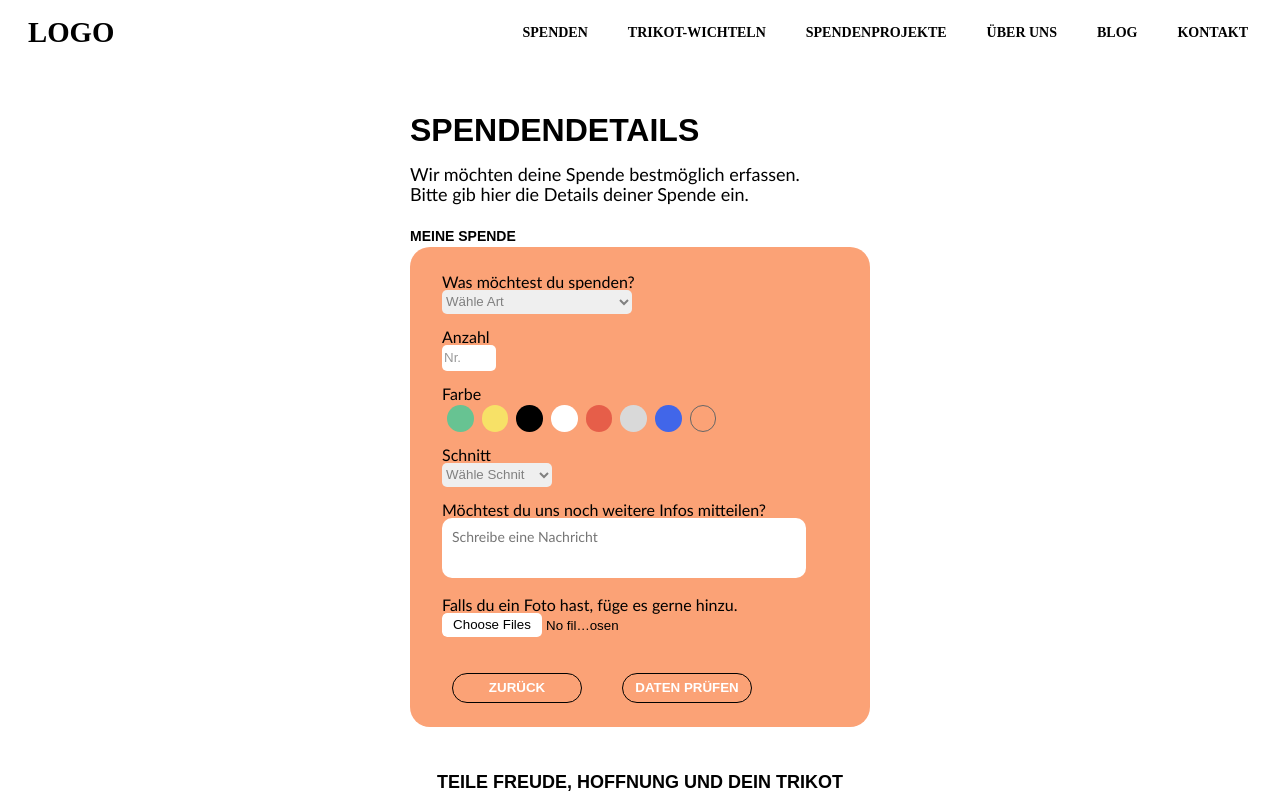
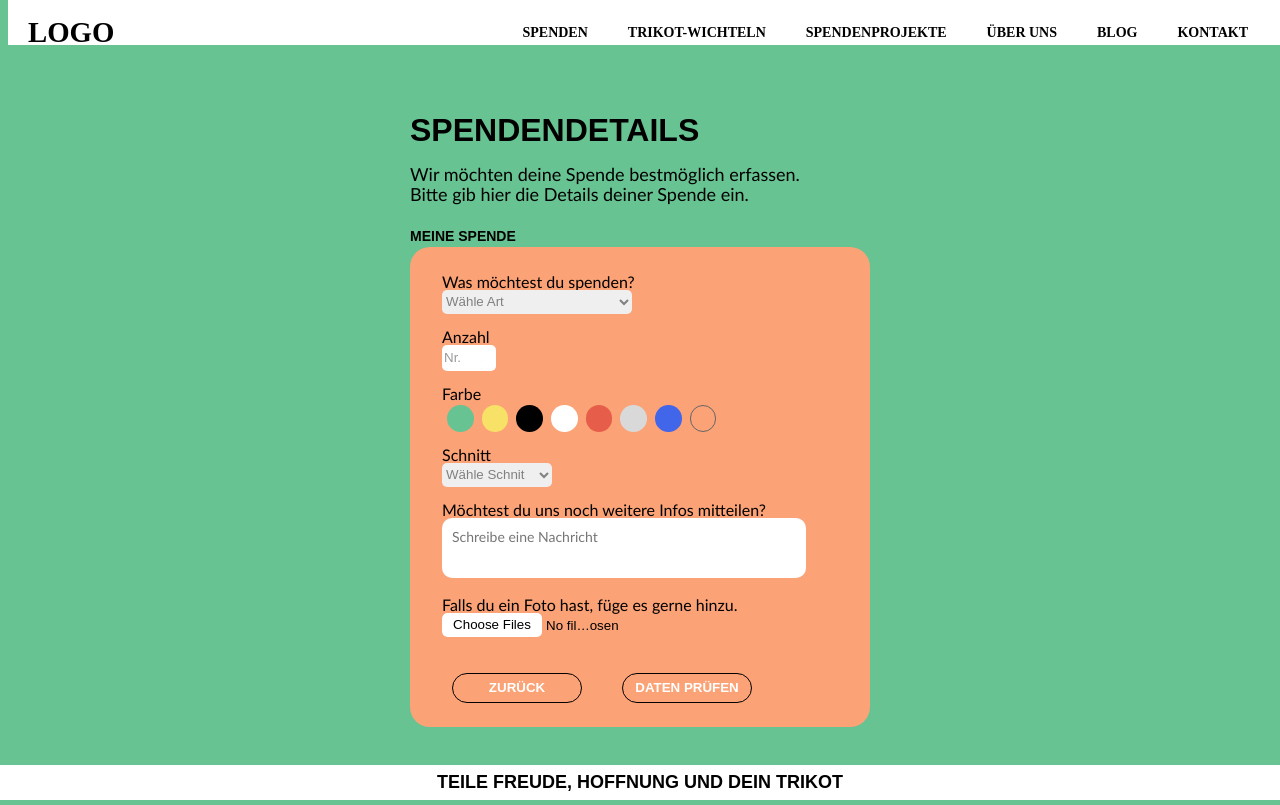
Before and after one commit to kueben96/tfdw_mvp, a React (Create React App) app in the folder frontend/: page /donation in a window 1280 px wide. Built offline with nearby package versions, Linux system fonts and the light colour scheme.

Commit message:
re-structure code

```diff
--- a/frontend/src/Routes/DonationDetails.js
+++ b/frontend/src/components/DonationDetails.js
@@ -1,7 +1,6 @@
 
-import './donationdetails.css';
+import '../resources/styles/donationdetails.css';
 import { React, useState, useReducer } from 'react';
-import '../App.js';
 
 const formReducer = (state, event) => {
   if (event.reset) {
--- a/frontend/src/Routes/Login.js
+++ b/frontend/src/components/Login.js
@@ -1,7 +1,7 @@
 import React, { useState } from "react";
 import Form from "react-bootstrap/Form";
 import Button from "react-bootstrap/Button";
-import "./login.css";
+import '../resources/styles/login.css';
 
 export default function Login() {
   const [email, setEmail] = useState("");
--- a/frontend/src/resources/styles/App.css
+++ /dev/null
@@ -1,11 +0,0 @@
-.App {
-  text-align: center;
-  position: absolute;
-  width: 100%;
-  height: 100%;
-  left: 0px;
-}
-body{
-  background: #67C392;
-  position: relative;
-}
--- a/frontend/src/Routes/login.css
+++ b/frontend/src/resources/styles/login.css
@@ -112,7 +112,7 @@ input[type=email],input[type=password]{
     margin-bottom: -40px;
   }
   input#email {
-    background-image: url(./images/SecuredLetter.png);
+    background-image: url(../../images/SecuredLetter.png);
     background-repeat: no-repeat;
     text-indent: 30px;
     background-position: 10px 5px;
@@ -121,7 +121,7 @@ input#email:focus{
   background-image:none;
  }
  input#password {
-  background-image: url(./images/Lock.png);
+  background-image: url(../../images/Lock.png);
   background-repeat: no-repeat;
   text-indent: 30px;
   background-position: 10px 5px;
--- a/frontend/src/resources/styles/styles.css
+++ b/frontend/src/resources/styles/styles.css
@@ -0,0 +1,16 @@
+:root {
+  --black: #000000;
+  --green: #67C392;
+  /* --font-normal: 'Nunito Sans', sans-serif; */
+}
+.App {
+  text-align: center;
+  position: absolute;
+  width: 100%;
+  height: 100%;
+  left: 0px;
+}
+body{
+  background: var(--green);
+  position: relative;
+}
--- a/frontend/src/routes.js
+++ b/frontend/src/routes.js
@@ -3,8 +3,8 @@ import { Routes, Route, BrowserRouter } from 'react-router-dom';
 import Home from './components/home';
 import Header from './components/navigation/header';
 import Footer from './components/navigation/footer'
-import Login from './Routes/Login';
-import DonationDetails from './Routes/DonationDetails';
+import Login from './components/Login';
+import DonationDetails from './components/DonationDetails';
 
 
 
@@ -16,7 +16,6 @@ function App() {
                 <Route path="/" index element={<Home />} />
                 <Route path='/login' element={<Login />}></Route>
                 <Route path='/donation' element={<DonationDetails />}></Route>
-
             </Routes>
             <Footer />
 
```
Also changed, not shown: frontend/src/App.js (deleted, +0 -27 lines), frontend/src/images/Lock.png (renamed from frontend/src/Routes/images/Lock.png), frontend/src/images/SecuredLetter.png (renamed from frontend/src/Routes/images/SecuredLetter.png), frontend/src/resources/styles/donationdetails.css (renamed from frontend/src/Routes/donationdetails.css).
